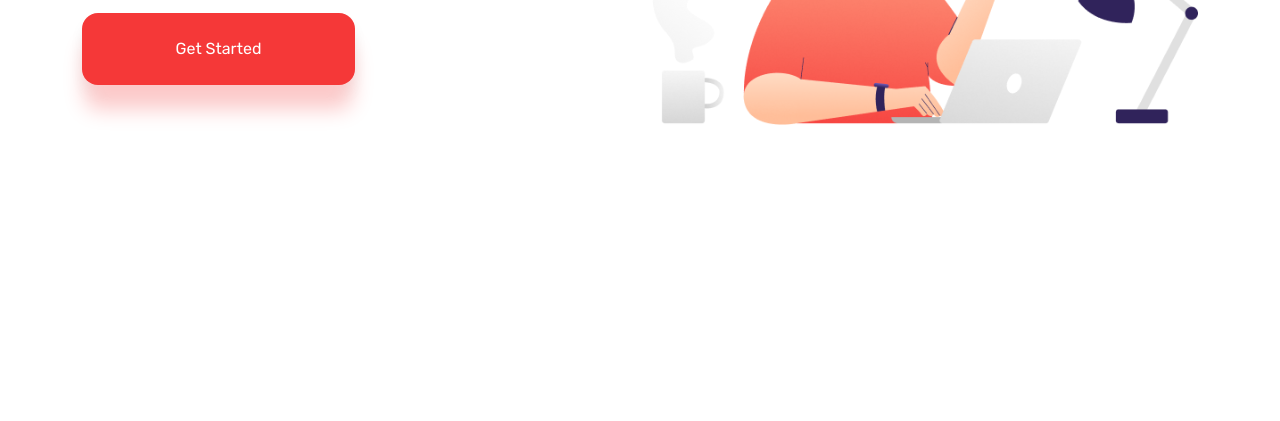
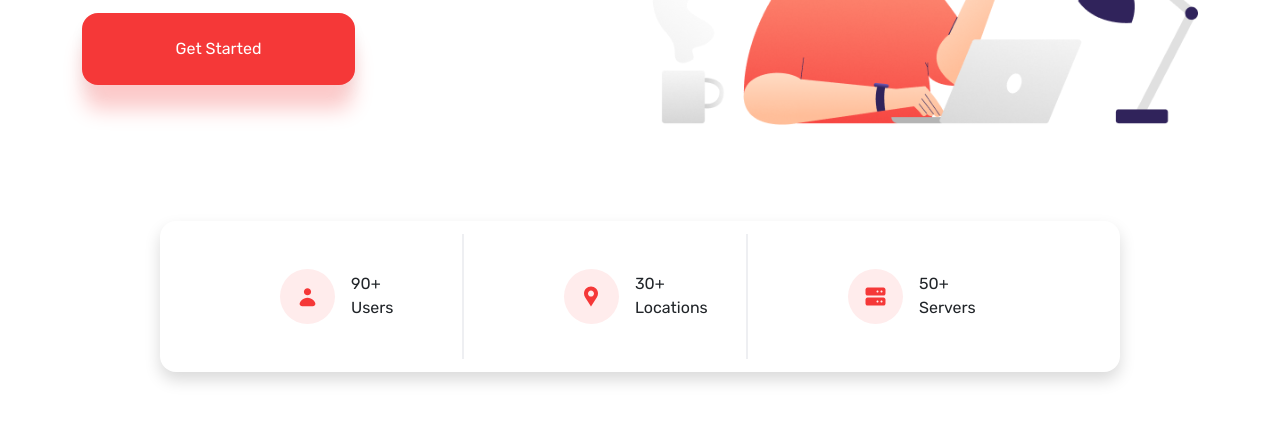
Before and after one commit to Akash-535/vpn-page, a plain HTML site: page index.html in a window 1280 px wide. Shown: the part 321-742 px from the top of the page. Drawn offline with nearby package versions, Linux system fonts and the light colour scheme.

Commit message:
about section added

```diff
--- a/assets/css/root.css
+++ b/assets/css/root.css
@@ -16,6 +16,7 @@
   --color-red: #f53855;
   --color-white: #ffff;
   --color-bg: #f53838;
+  --light-pink: #ffecec;
 }
 /*==============COLOR================*/
 .color-black {
@@ -37,6 +38,9 @@
   background: var(--color-bg);
 }
 
+.bg-light-pink {
+  background-color: var(--light-pink);
+}
 /*==================FONT-SIZE==============*/
 
 .fs-14 {
--- a/assets/css/style.css
+++ b/assets/css/style.css
@@ -47,6 +47,29 @@ body {
   border: 2px solid red !important;
   color: red !important;
 }
+
+/*==================ABOUT SECTION=========================*/
+
+.user {
+  width: 55px;
+  height: 55px;
+}
+.tline {
+  position: relative !important;
+}
+
+.tline::after {
+  content: "";
+  position: absolute;
+  width: 2px;
+  left: 70%;
+
+  height: 125px;
+
+  background-color: #eeeff2;
+}
+
+/*==============================responsive==================*/
 @media (max-width: 992px) {
   .nav-link {
     display: flex;
--- a/index.html
+++ b/index.html
@@ -65,7 +65,7 @@
 
     </header>
     <!--=============section-1=============-->
-    <section class="pt-5">
+    <section class="pt-5 ">
         <div class="container">
             <div class="row">
                 <div class="col-lg-6 ">
@@ -92,7 +92,52 @@
             </div>
         </div>
     </section>
-    <section></section>
+    <!-----------------ABOUT SECTION-------------->
+    <section class="mt-5  pt-5  pb-5 ">
+        <div class="container shadow pt-5 pb-5 rounded-4 w-75">
+            <div class="row ps-5 ms-5">
+                <div class="col-lg-4   ">
+                    <div class="align-items-center d-flex flex-row gap-3 tline">
+                        <div
+                            class="user d-flex justify-content-center align-items-center bg-light-pink rounded-circle border-0">
+                            <img class=" cursor" src="./assets/images/svg/user.svg" alt="">
+
+                        </div>
+                        <div class="user-tetx d-flex flex-column  ">
+                            <p class="mb-0">90+</p>
+                            <p class="mb-0">Users</p>
+                        </div>
+                    </div>
+                </div>
+                <div class="col-lg-4">
+                    <div class="align-items-center d-flex flex-row gap-3 tline">
+                        <div
+                            class="user d-flex justify-content-center align-items-center bg-light-pink rounded-circle border-0">
+                            <img class=" cursor" src="./assets/images/svg/location.svg" alt="">
+
+                        </div>
+                        <div class="user-tetx d-flex flex-column  ">
+                            <p class="mb-0">30+</p>
+                            <p class="mb-0">Locations</p>
+                        </div>
+                    </div>
+                </div>
+                <div class="col-lg-4">
+                    <div class="align-items-center d-flex flex-row gap-3 ">
+                        <div
+                            class="user d-flex justify-content-center align-items-center bg-light-pink rounded-circle border-0">
+                            <img class=" cursor" src="./assets/images/svg/server.svg" alt="">
+
+                        </div>
+                        <div class="user-tetx d-flex flex-column  ">
+                            <p class="mb-0">50+</p>
+                            <p class="mb-0">Servers</p>
+                        </div>
+                    </div>
+                </div>
+            </div>
+        </div>
+    </section>
     <script src="https://cdn.jsdelivr.net/npm/bootstrap@5.3.3/dist/js/bootstrap.bundle.min.js"
         integrity="sha384-YvpcrYf0tY3lHB60NNkmXc5s9fDVZLESaAA55NDzOxhy9GkcIdslK1eN7N6jIeHz" crossorigin="anonymous">
     </script>
```
